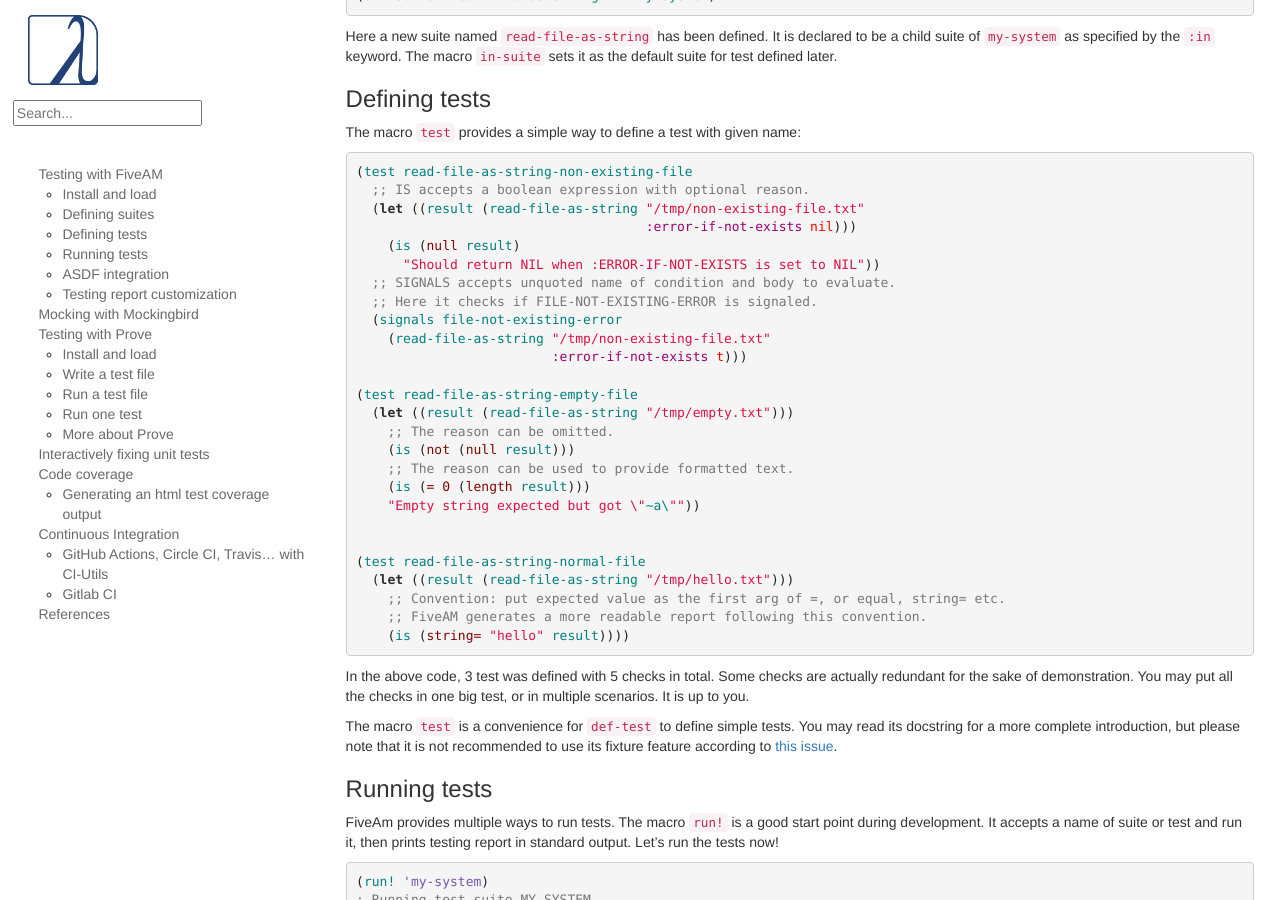
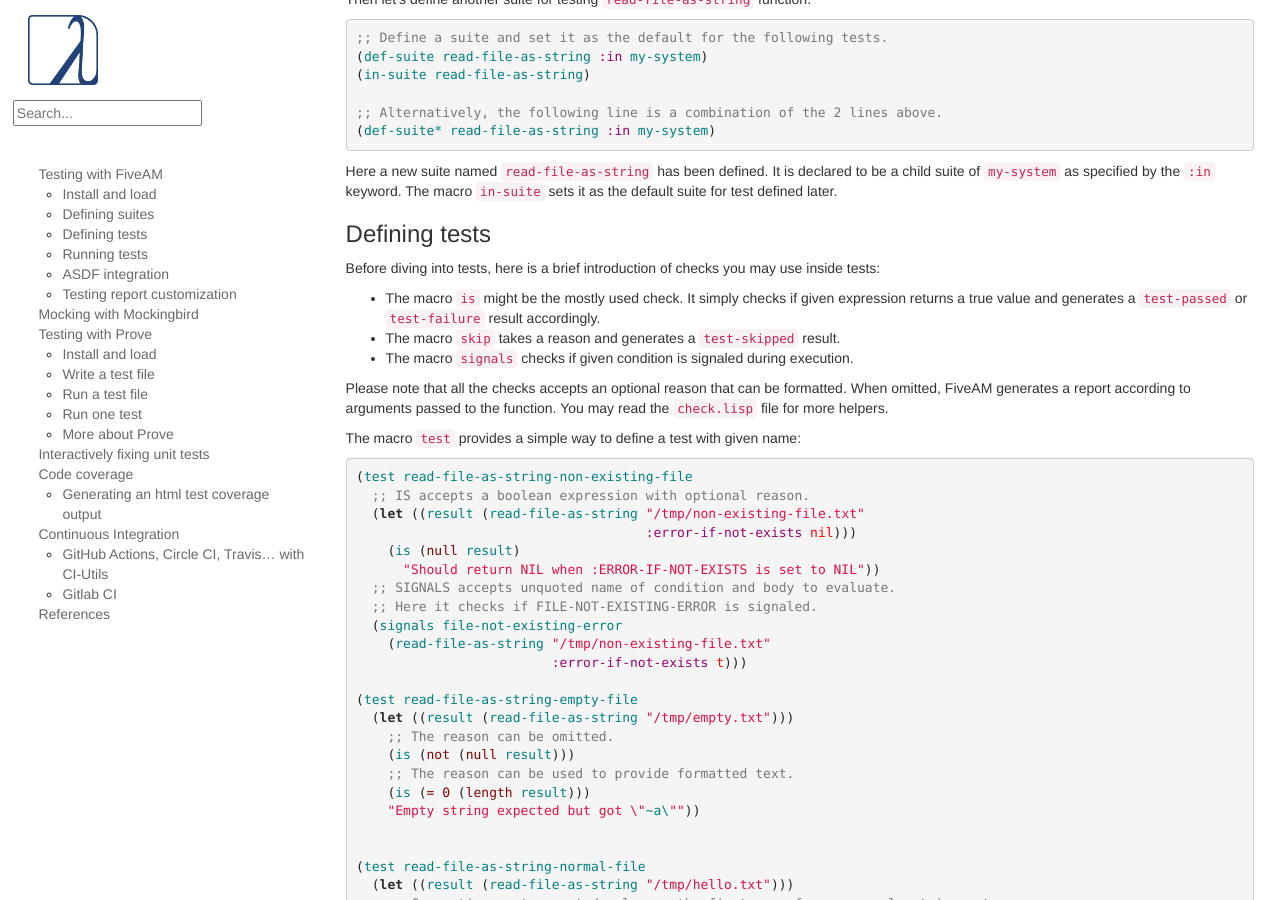
Before and after one commit to LispCookbook/cl-cookbook, a Jekyll site: the page built from testing.md, in a window 1280 px wide and 900 px high, scrolled down 1324 px. Built offline with Jekyll 4.4.1, drawn with Linux system fonts in a browser that asks for light colours; some of the changed text lies outside the part shown.

Commit message:
Fix comments

```diff
--- a/testing.md
+++ b/testing.md
@@ -9,7 +9,7 @@
 
 [Prove](https://github.com/fukamachi/prove) used to be a widely liked testing framework but its repository was later archived. Its successor [Rove](https://github.com/fukamachi/rove) is not stable enough, so we will be using a mature testing framework called [FiveAM](https://github.com/lispci/fiveam). There are also some [other testing frameworks](https://github.com/CodyReichert/awesome-cl#unit-testing) to explore.
 
-FiveAM does not have many documentation resources, yet [this blogpost](http://turtleware.eu/posts/Tutorial-Working-with-FiveAM.html) provides a detailed introduction to it. Here we will introduce it from another perspective.
+FiveAM does not have many documentation resources. However, it has really good docstrings built-in. Most of the time, they would provide sufficient information that answers your questions.
 
 ## Testing with FiveAM
 
@@ -17,6 +17,15 @@
 1. A check is a single assertion that asserts a boolean value.
 2. A test is the smallest runnable unit. A test case that may contain multiple checks. Any check failure leads to failure of the whole test.
 3. A suite is a collection of tests. When a suite is run, all tests inside would be performed. Suite allows paternity, which means that running a suite will run all the tests defined in it and in its children suites.
+
+A simplest code sample containing 3 basic blocks mentioned above can shown as below:
+
+~~~lisp
+(def-suite* my-suite)
+
+(test my-test
+  (is (= 2 (+ 1 1))))
+~~~
 
 It is totally up to the user to decide the hierarchy of tests and suites. Here we mainly focus on the usage of FiveAM.
 
@@ -74,6 +83,14 @@
 Here a new suite named `read-file-as-string` has been defined. It is declared to be a child suite of `my-system` as specified by the `:in` keyword. The macro `in-suite` sets it as the default suite for test defined later.
 
 ### Defining tests
+
+Before diving into tests, here is a brief introduction of checks you may use inside tests:
+
+* The macro `is` might be the mostly used check. It simply checks if given expression returns a true value and generates a `test-passed` or `test-failure` result accordingly.
+* The macro `skip` takes a reason and generates a `test-skipped` result.
+* The macro `signals` checks if given condition is signaled during execution.
+
+Please note that all the checks accepts an optional reason that can be formatted. When omitted, FiveAM generates a report according to arguments passed to the function. You may read the `check.lisp` file for more helpers.
 
 The macro `test` provides a simple way to define a test with given name:
 
@@ -612,3 +629,4 @@
 # References
 
 - the [CL Foundation Docker images](https://hub.docker.com/u/clfoundation)
+- [Tutorial: Working with FiveAM](http://turtleware.eu/posts/Tutorial-Working-with-FiveAM.html)
```
